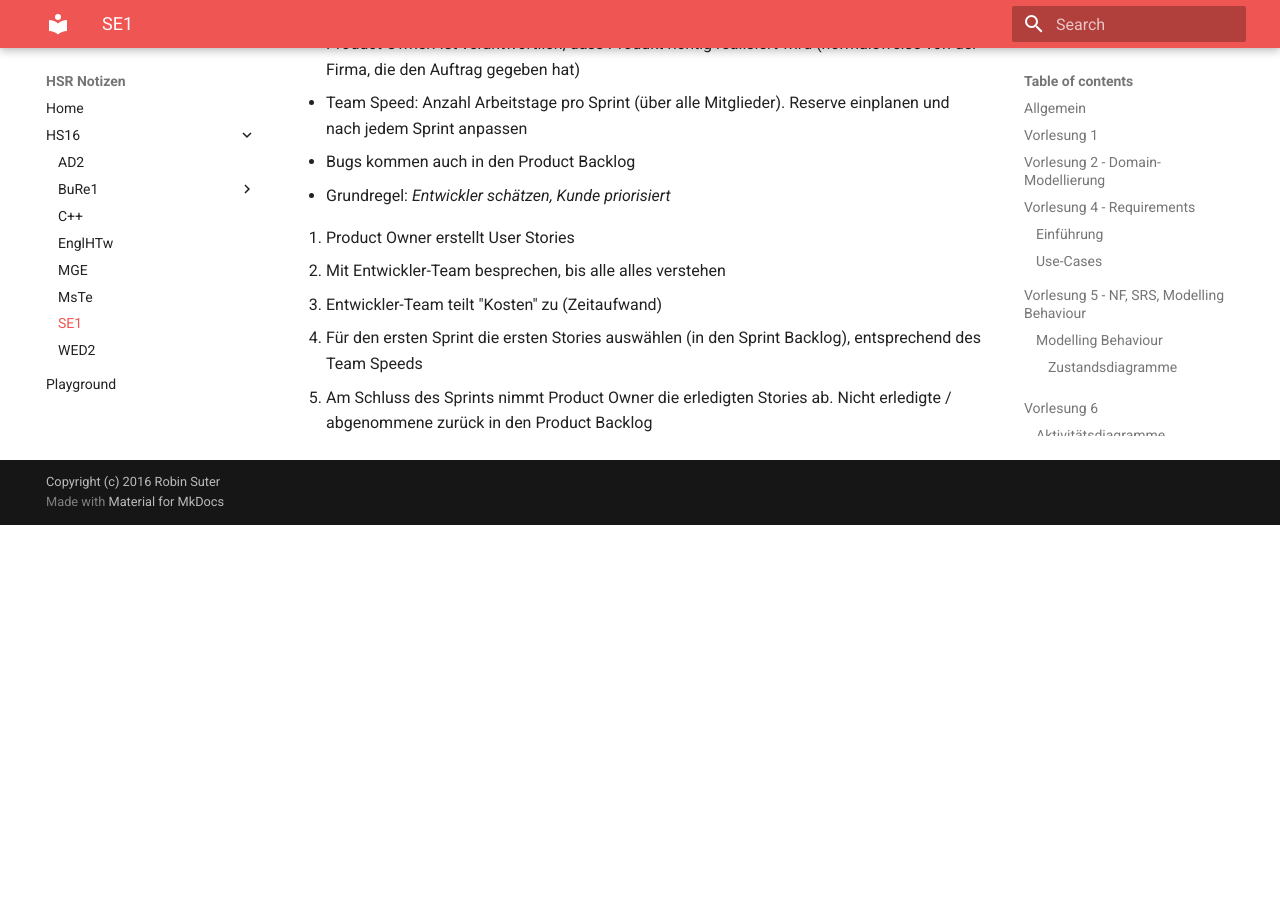
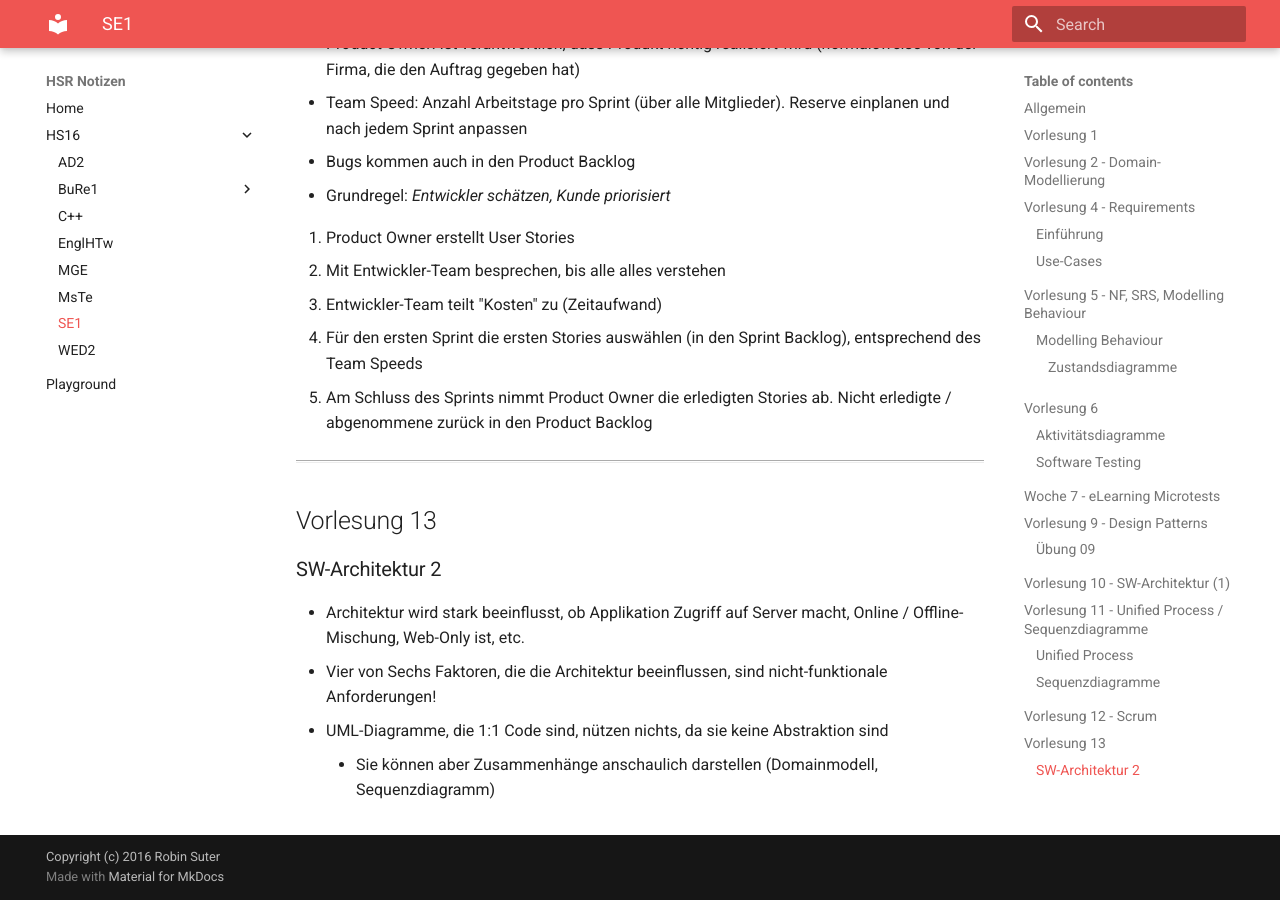
Before and after one commit to Excape/hsr-docs-hs16, an MkDocs documentation site: the page built from docs/hs16/se1.md, in a window 1280 px wide and 900 px high, scrolled down 15077 px. Built offline with MkDocs 1.6.1 and Material for MkDocs 9.7.7, drawn with Linux system fonts in a browser that asks for light colours; old or Windows-style settings are respelled for this version of MkDocs; before the commit the page ends 15602 px from its top, so only the background shows below that.

Commit message:
week 13 ad2, se1

```diff
--- a/docs/hs16/se1.md
+++ b/docs/hs16/se1.md
@@ -204,3 +204,11 @@
 3. Entwickler-Team teilt "Kosten" zu (Zeitaufwand)
 4. Für den ersten Sprint die ersten Stories auswählen (in den Sprint Backlog), entsprechend des Team Speeds
 5. Am Schluss des Sprints nimmt Product Owner die erledigten Stories ab. Nicht erledigte / abgenommene zurück in den Product Backlog
+
+---
+## Vorlesung 13
+### SW-Architektur 2
+- Architektur wird stark beeinflusst, ob Applikation Zugriff auf Server macht, Online / Offline-Mischung, Web-Only ist, etc.
+- Vier von Sechs Faktoren, die die Architektur beeinflussen, sind nicht-funktionale Anforderungen!
+- UML-Diagramme, die 1:1 Code sind, nützen nichts, da sie keine Abstraktion sind
+    - Sie können aber Zusammenhänge anschaulich darstellen (Domainmodell, Sequenzdiagramm)
```
Also changed, not shown: docs/hs16/ad2.md (+21 -0 lines).
